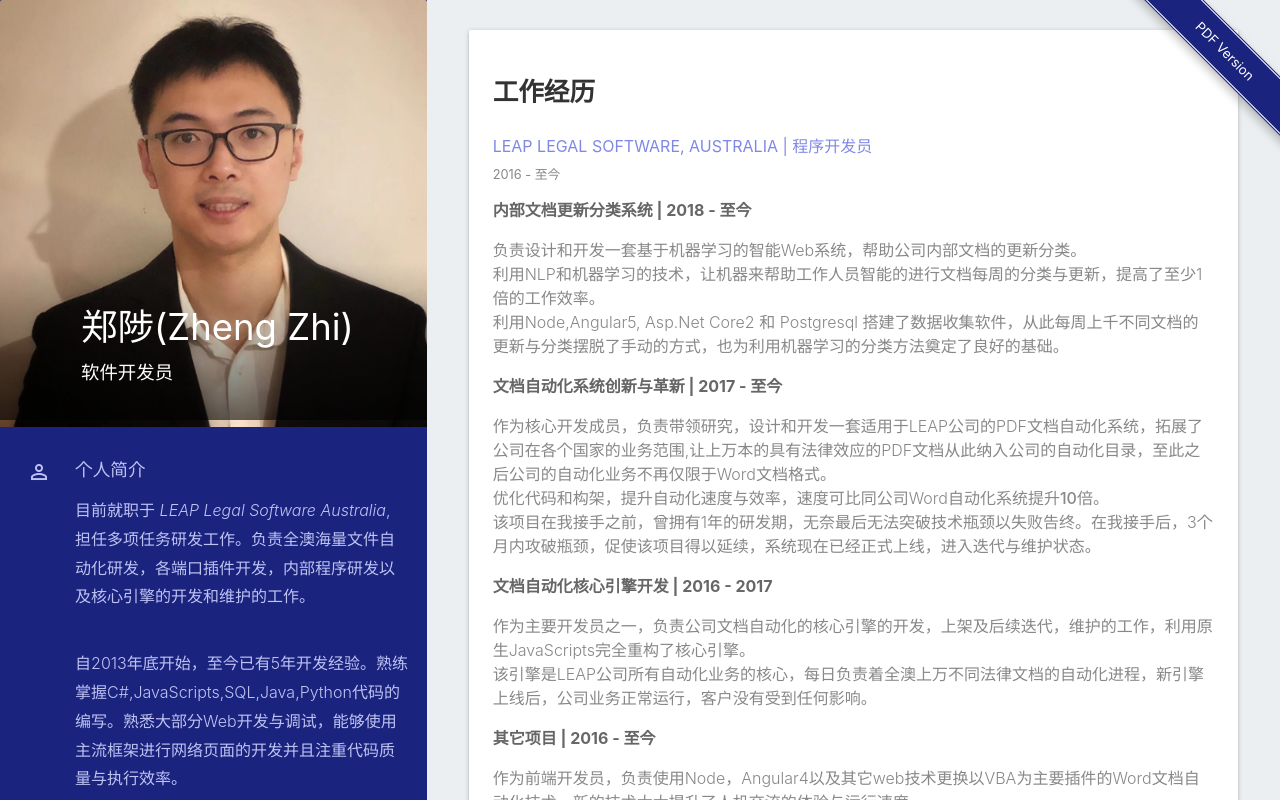
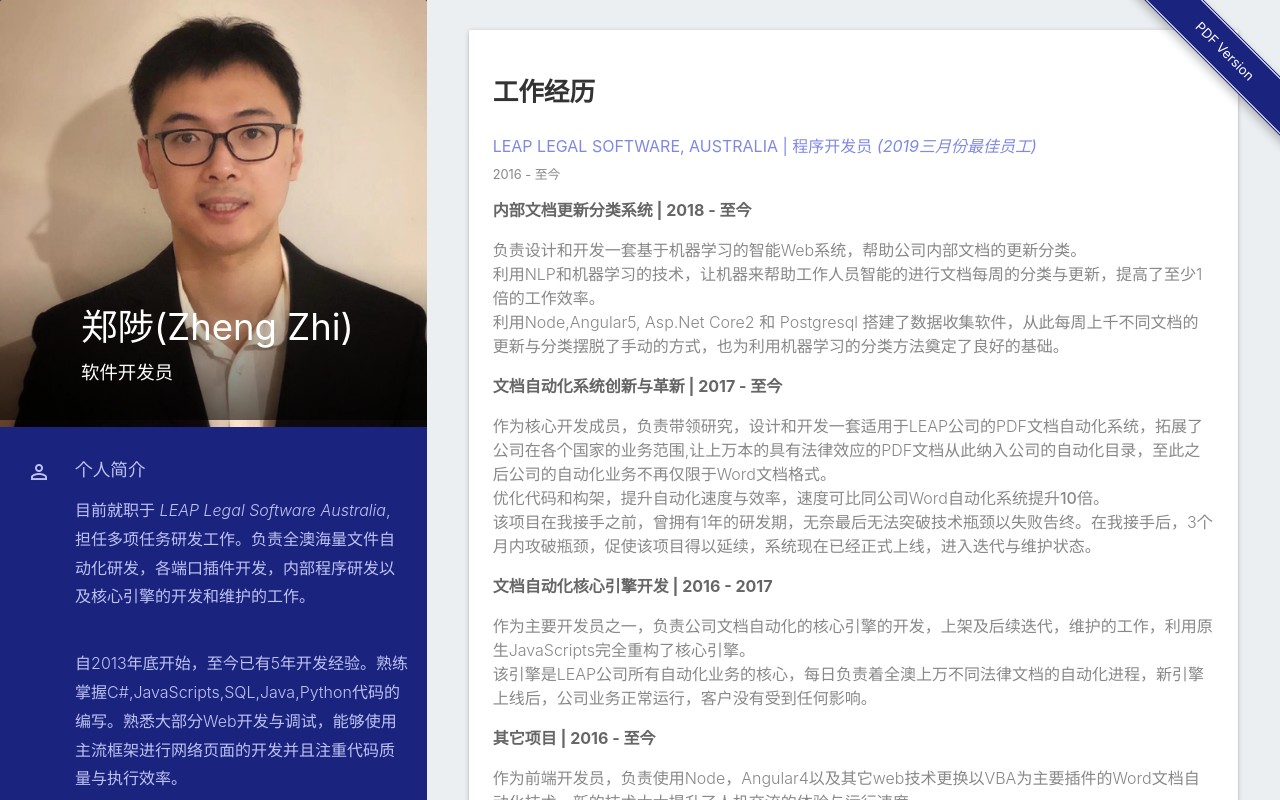
Before and after one commit to zz44l43/resume, an Angular app: page / in a window 1280 px wide. Built offline with nearby package versions, Linux system fonts and the light colour scheme.

Commit message:
update for honor  and education

```diff
--- a/src/app/main/main-sub-content.component.html
+++ b/src/app/main/main-sub-content.component.html
@@ -8,8 +8,8 @@
         </ng-container>
         <ng-container *ngIf="type && type === 'list'">
             <ng-container *ngFor="let item of items">
-                <h5 class="role">
-                    {{item.label}} | {{item.role}}
+                <h5 class="role"[innerHtml]="getTitleAndRole(item)">
+                    <!-- {{item.label}} | <span ></span> -->
                 </h5>
                 <h6 *ngIf="item.duration">
                     {{item.duration}}
--- a/src/app/main/main-sub-content.component.ts
+++ b/src/app/main/main-sub-content.component.ts
@@ -46,4 +46,9 @@ import { Component,Input } from "@angular/core";
     constructor() {
       console.log("main-sub-content");
       }
+
+    getTitleAndRole(item:any){
+      debugger;
+      return item.label  + " | " + item.role;
+    }
   }
--- a/src/assets/data.json
+++ b/src/assets/data.json
@@ -95,7 +95,7 @@
         "items" : [
           {
             "label" : "LEAP Legal Software, Australia",
-            "role" : "程序开发员",
+            "role" : "程序开发员 <i>(2019三月份最佳员工)</i>",
             "duration" : "2016 - 至今",
             "projects":[
               {
@@ -175,7 +175,7 @@
         "items" : [
           {
             "label" : "墨尔本大学",
-            "role" : "计算机科学研究生",
+            "role" : "计算机科学研究生 <a href='https://study.unimelb.edu.au/find/courses/graduate/master-of-science-computer-science/'><i>(Master of Science (Computer Science))</i></a>",
             "duration" : "2014 - 2018",
             "descriptions" : [
               "工作之余在墨大攻读计算机研究生，获得学院奖学金，期间所有研究项目均获得<strong>H1</strong>的好成绩，并且在2017年发表了 <i>A Mobile Application and Cloud Platform Supporting Research into Alcohol Consumption</i> 文章于ICMHI2017上。",
@@ -194,7 +194,7 @@
           },
           {
             "label" : "墨尔本大学",
-            "role" : "会计与金融本科",
+            "role" : "会计与金融本科 <a href='https://study.unimelb.edu.au/find/courses/undergraduate/bachelor-of-commerce/'><i>(Bachelor of Commerce(Accounting & Finance))</i></a>",
             "duration" : "2008 - 2010",
             "descriptions" : [
               "本科毕业于墨尔本大学商学院。"
```
